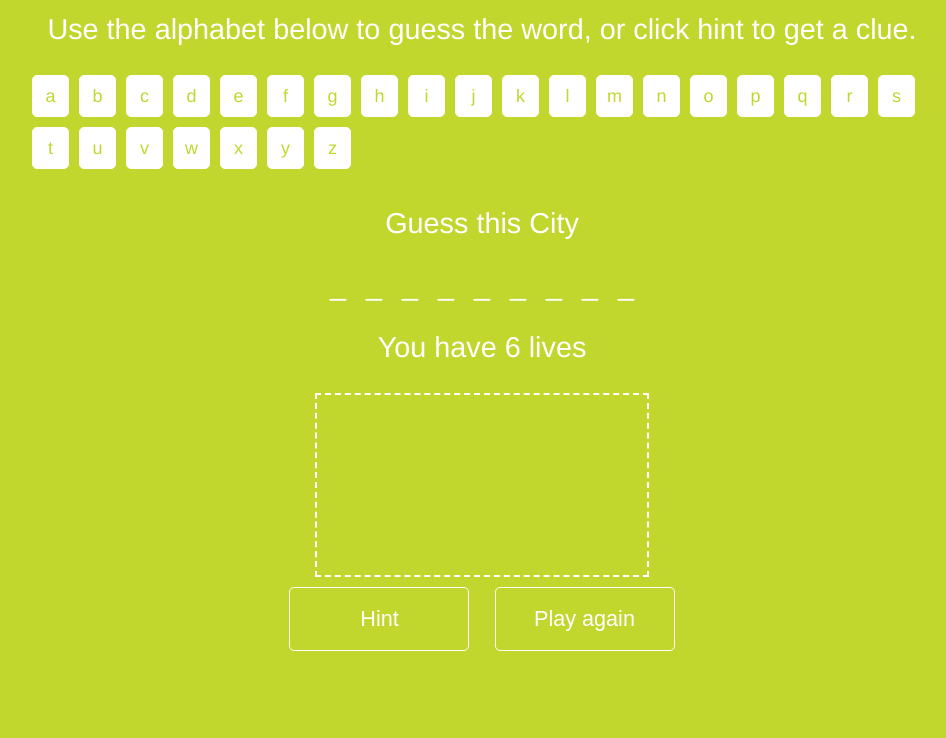
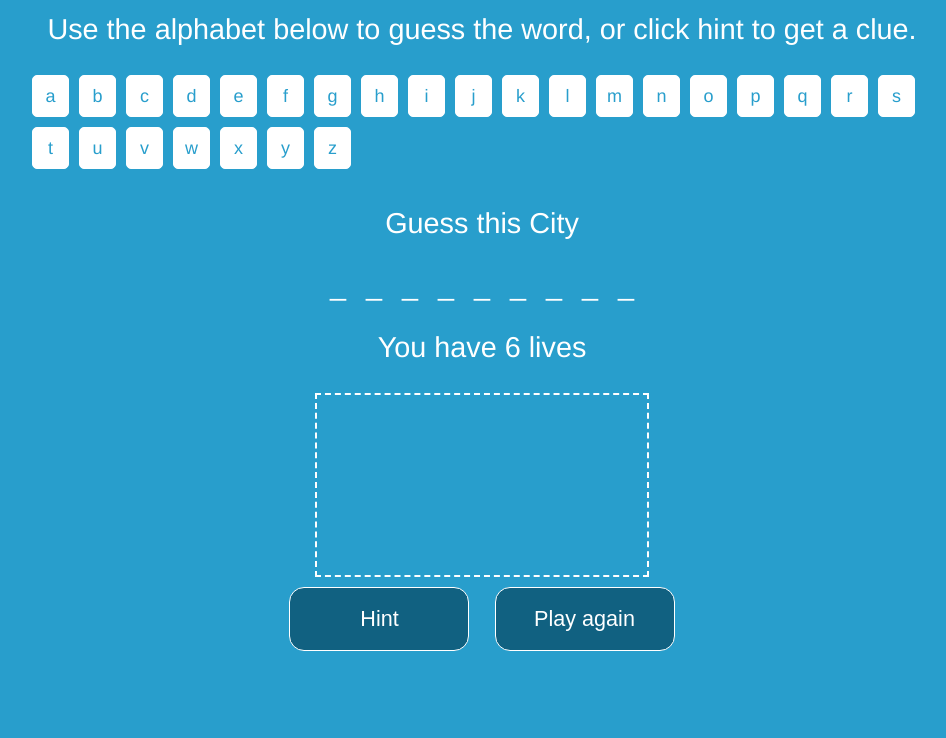
Before and after one commit to Vishalnarzary/vishalgame, a plain HTML site: page index.html in a window 1280 px wide. Shown: the part 78-816 px from the top of the page, without its empty margins (158-1104 px from the left). Drawn offline with Linux system fonts and the light colour scheme.

Commit message:
Update style.css

```diff
--- a/style.css
+++ b/style.css
@@ -1,7 +1,7 @@
 /* Variabes */
 /* Mixin's */
 body {
-  background: #c1d72e;
+  background: #289ecc;
   font-family: "HelveticaNeue-Light", "Helvetica Neue Light", "Helvetica Neue", Helvetica, Arial, "Lucida Grande", sans-serif;
   color: #fff;
   height: 100%;
@@ -55,7 +55,7 @@ p {
   height: 30px;
   padding-top: 10px;
   background: #fff;
-  color: #c1d72e;
+  color: #289ecc;
   cursor: pointer;
   -moz-border-radius: 5px;
   -webkit-border-radius: 5px;
@@ -64,7 +64,7 @@ p {
   border: solid 1px #fff;
 }
 #alphabet li:hover {
-  background: #c1d72e;
+  background: #289ecc;
   border: solid 1px #fff;
   color: #fff;
 }
@@ -106,11 +106,11 @@ p {
   display: block;
 }
 button {
-  -moz-border-radius: 5px;
-  -webkit-border-radius: 5px;
-  border-radius: 5px;
-  -khtml-border-radius: 5px;
-  background: #c1d72e;
+  -moz-border-radius: 15px;
+  -webkit-border-radius: 15px;
+  border-radius: 15px;
+  -khtml-border-radius: 15px;
+  background: #116181;
   color: #fff;
   border: solid 1px #fff;
   text-decoration: none;
@@ -127,7 +127,7 @@ button:hover {
   transition: all 0.3s ease-in-out;
   background: #fff;
   border: solid 1px #fff;
-  color: #c1d72e;
+  color: #289ecc;
 }
 @media (max-width: 767px) {
   #alphabet {
```
